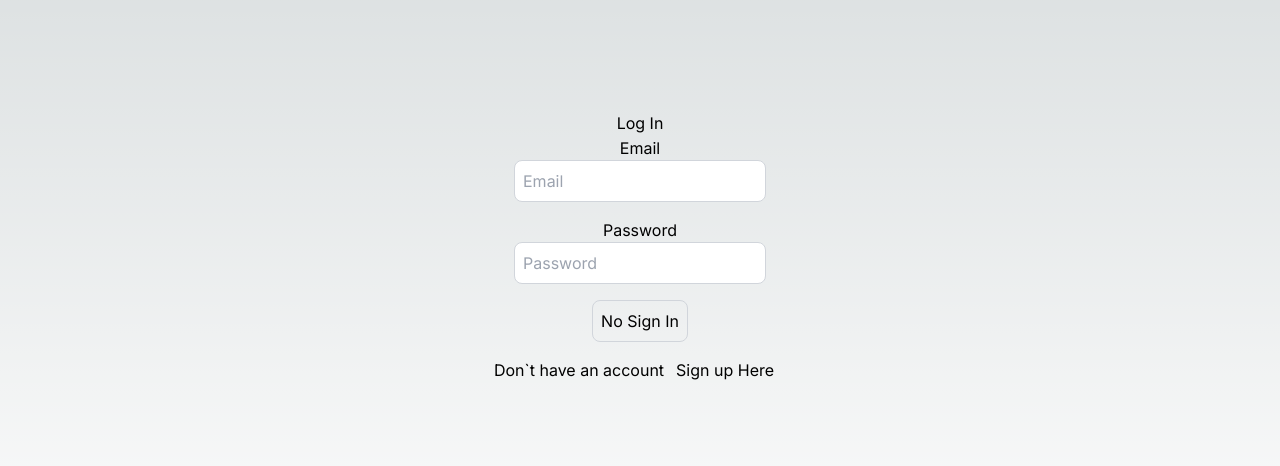
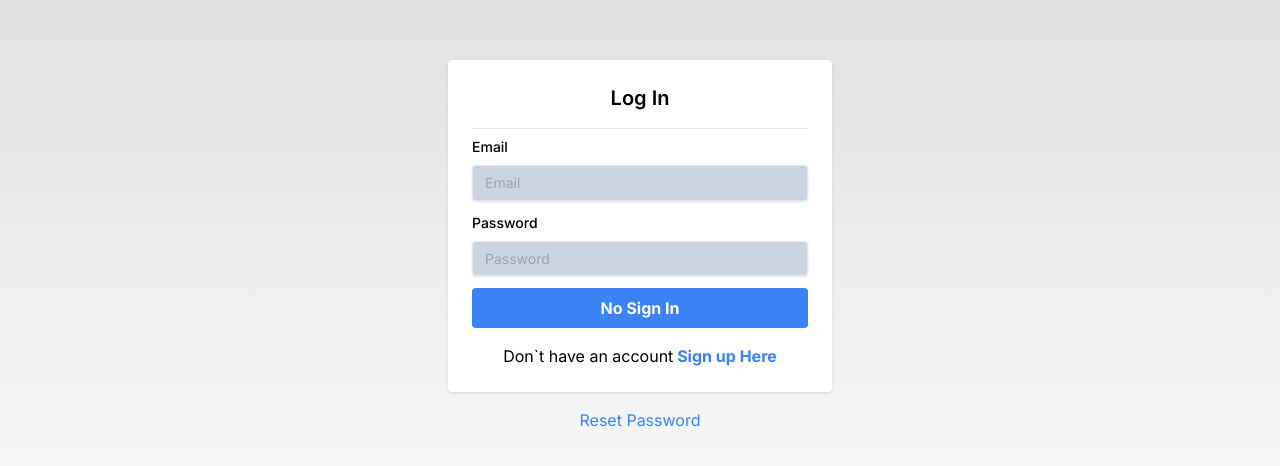
Before and after one commit to Roughbot/Auth-app, a Next.js app: page /login in a window 1280 px wide. Shown: the part 154-620 px from the top of the page. Built offline with nearby package versions, Linux system fonts and the light colour scheme.

Commit message:
css for login and signup page

```diff
--- a/src/app/login/page.tsx
+++ b/src/app/login/page.tsx
@@ -39,21 +39,35 @@ export default function LoginPage() {
   }, [user]);
 
   return (
+    <div>
       <div className="flex flex-col items-center justify-center min-h-screen py-2">
-      <h1>{loading ? "Signing In" : "Log In"}</h1>
+        <div className="w-96 p-6 bg-white rounded shadow">
+          <h1 className="mb-4 text-xl text-black font-semibold text-center">
+            {loading ? "Signing In" : "Log In"}
+          </h1>
           <hr />
-      <label htmlFor="email">Email</label>
+          <label
+            htmlFor="email"
+            className="block mb-2 text-sm mt-2 font-medium text-black"
+          >
+            Email
+          </label>
           <input
-        className="p-2 border border-gray-300 rounded-lg mb-4 focus:outline-double focus:border-gray-300 text-black"
+            className="w-full px-3 py-2 mb-3 text-sm leading-tight text-black border bg-slate-300 rounded shadow appearance-none focus:outline-none focus:shadow-outline"
             id="email"
             type="text"
             placeholder="Email"
             value={user.email}
             onChange={(e) => setUser({ ...user, email: e.target.value })}
           />
-      <label htmlFor="password">Password</label>
+          <label
+            htmlFor="password"
+            className="block mb-2 text-sm font-medium text-black"
+          >
+            Password
+          </label>
           <input
-        className="p-2 border border-gray-300 rounded-lg mb-4 focus:outline-double focus:border-gray-300 text-black"
+            className="w-full px-3 py-2 mb-3 text-sm leading-tight text-black border bg-slate-300 rounded shadow appearance-none focus:outline-none focus:shadow-outline"
             id="password"
             type="password"
             placeholder="Password"
@@ -62,19 +76,30 @@ export default function LoginPage() {
           />
           <button
             onClick={onLogIn}
-        className="p-2 border border-gray-300 rounded-lg mb-4 focus:outline-none focus:border-gray-600"
+            className="w-full px-4 py-2 font-bold text-white bg-blue-500 rounded hover:bg-blue-700 focus:outline-none focus:shadow-outline"
           >
             {buttonDisable ? "No Sign In" : "Sign In"}
           </button>
-      <p>
+          <p className="mt-4 text-center text-black">
             Don`t have an account
             <Link
-          className="p-3 border-collapse border-cyan-300 focus:border-cyan-300"
+              className="text-blue-500 font-bold hover:text-blue-700"
               href="/signup"
             >
+              {" "}
               Sign up Here
             </Link>
           </p>
         </div>
+        <div className="mt-4 text-center">
+          <Link
+            className="text-blue-500 hover:text-blue-700 "
+            href="/forgotPassword"
+          >
+            Reset Password
+          </Link>
+        </div>
+      </div>
+    </div>
   );
 }
--- a/src/app/signup/page.tsx
+++ b/src/app/signup/page.tsx
@@ -44,29 +44,47 @@ export default function SignUpPage() {
 
   return (
     <div className="flex flex-col items-center justify-center min-h-screen py-2">
-      <h1 className="text-bold text-xl">{loading ? "Processing" : "SignUp"}</h1>
+      <div className="w-96 p-6 bg-white rounded shadow">
+        <h1 className="mb-4 text-xl text-black font-semibold text-center">
+          {loading ? "Processing" : "SignUp"}
+        </h1>
         <hr />
-      <label htmlFor="username">UserName</label>
+        <label
+          htmlFor="username"
+          className="block mb-2 mt-2 text-sm font-medium text-black"
+        >
+          UserName
+        </label>
         <input
-        className="p-2 border border-gray-300 rounded-lg mb-4 focus:outline-double focus:border-gray-300 text-black"
+          className="w-full px-3 py-2 mb-3 text-sm leading-tight text-black border bg-slate-300 rounded shadow appearance-none focus:outline-none focus:shadow-outline"
           id="username"
           type="text"
           placeholder="UserName"
           value={user.username}
           onChange={(e) => setUser({ ...user, username: e.target.value })}
         />
-      <label htmlFor="email">Email</label>
+        <label
+          htmlFor="email"
+          className="block mb-2 text-sm font-medium text-black"
+        >
+          Email
+        </label>
         <input
-        className="p-2 border border-gray-300 rounded-lg mb-4 focus:outline-double focus:border-gray-300 text-black"
+          className="w-full px-3 py-2 mb-3 text-sm leading-tight text-black border bg-slate-300 rounded shadow appearance-none focus:outline-none focus:shadow-outline"
           id="email"
           type="text"
           placeholder="Email"
           value={user.email}
           onChange={(e) => setUser({ ...user, email: e.target.value })}
         />
-      <label htmlFor="password">Password</label>
+        <label
+          htmlFor="password"
+          className="block mb-2 text-sm font-medium text-black"
+        >
+          Password
+        </label>
         <input
-        className="p-2 border border-gray-300 rounded-lg mb-4 focus:outline-double focus:border-gray-300 text-black"
+          className="w-full px-3 py-2 mb-3 text-sm leading-tight text-black border bg-slate-300 rounded shadow appearance-none focus:outline-none focus:shadow-outline"
           id="password"
           type="password"
           placeholder="Password"
@@ -75,19 +93,20 @@ export default function SignUpPage() {
         />
         <button
           onClick={onSignUp}
-        className="p-2 border border-gray-300 rounded-lg mb-4 focus:outline-none focus:border-gray-600"
+          className="w-full px-4 py-2 font-bold text-white bg-blue-500 rounded hover:bg-blue-700 focus:outline-none focus:shadow-outline"
         >
           {buttonDisable ? "No SignUp" : "SignUp"}
         </button>
-      <p>
+        <p className="mt-4 text-center text-black">
           Already have an account{" "}
           <Link
-          className="p-2 ml-2 border-collapse bg-white text-black rounded-lg"
+            className="text-blue-500 font-bold hover:text-blue-700"
             href="/login"
           >
             Login Here
           </Link>
         </p>
       </div>
+    </div>
   );
 }
```
Lines whose indentation alone changed are shown as unchanged.
